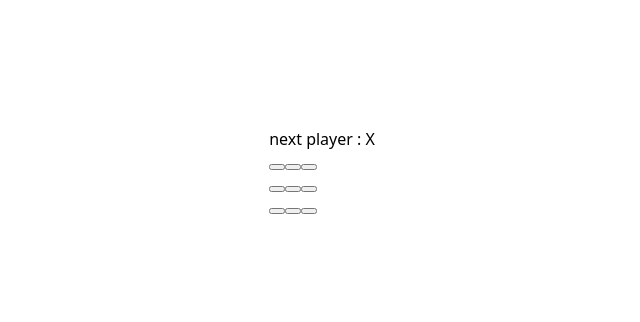
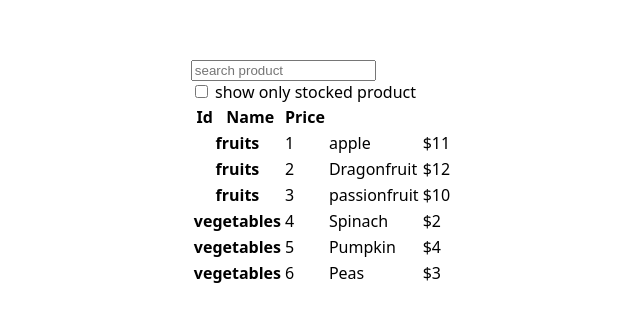
Before and after one commit to robinmahto/react19-tutorials, a React (Vite) app: page / in a window 1280 px wide. Shown: the part 228-550 px from the top of the page, without its empty margins (318-958 px from the left). Built offline with nearby package versions, Linux system fonts and the light colour scheme.

Commit message:
learning react concept while making components table products

```diff
--- a/package.json
+++ b/package.json
@@ -3,6 +3,7 @@
   "private": true,
   "version": "0.0.0",
   "source": "src/index.html",
+  "type": "module",
   "scripts": {
     "start": "parcel",
     "build": "parcel build"
--- a/src/App.tsx
+++ b/src/App.tsx
@@ -1,9 +1,11 @@
 // import { useState } from "react";
 import "./App.css";
+import FilterableProductTable from "./pages/FilterableProductTable";
+import { ProductsData } from "./utils/product";
 // import AboutPage from "./components/AboutPage";
 // import { MyButton } from "./components/MyButtons";
 // import Products from "./components/Products";
-import Games from "./pages/Games";
+// import Games from "./pages/Games";
 
 export function App() {
   // const [count, setCount] = useState(0);
@@ -18,7 +20,8 @@ export function App() {
       {isLogin ? <AboutPage /> : <><MyButton count={count} setCount={setCount} /><MyButton count={count} setCount={setCount}/></>}
       <Products /> */}
 
-      <Games />
+      {/* <Games /> */}
+      <FilterableProductTable product={ProductsData} />
     </>
   );
 }
--- /dev/null
+++ b/src/pages/FilterableProductTable.tsx
@@ -0,0 +1,59 @@
+import { useState } from "react";
+
+const SearchBar = () => {};
+const ProductTable = () => {};
+const ProductCategoryRow = () => {};
+const ProductRow = () => {};
+
+const FilterableProductTable = ({ product }) => {
+  const [productName, setProductName] = useState("");
+  const productfilters = product?.filter((data)=> data.name.toLowerCase().includes(productName))
+  // console.log("productsFilters : ", productfilters);
+  return (
+    <>
+      <div>
+        {/* search bar and filter */}
+        <div>
+          <input
+            type="text"
+            placeholder="search product"
+            value={productName}
+            onChange={(e) => {
+              setProductName(e.target.value);
+            }}
+          />
+          <div>
+            <label htmlFor="product">
+              <input type="checkbox" /> show only stocked product
+            </label>
+          </div>
+        </div>
+
+        {/* table for product listed down */}
+        <table>
+          <thead>
+            <tr>
+              <th>Id</th>
+              <th>Name</th>
+              <th>Price</th>
+            </tr>
+          </thead>
+          <tbody>
+            {productfilters?.map((data, index) => {
+              return (
+                <tr key={index}>
+                  <th colSpan={2}>{data.category}</th>
+                  <td>{index + 1}</td>
+                  <td>{data.name}</td>
+                  <td>{data.price}</td>
+                </tr>
+              );
+            })}
+          </tbody>
+        </table>
+      </div>
+    </>
+  );
+};
+
+export default FilterableProductTable;
--- /dev/null
+++ b/src/utils/product.ts
@@ -0,0 +1,38 @@
+export const ProductsData = [
+  {
+    category: "fruits",
+    price: "$11",
+    name: "apple",
+    stocked: false,
+  },
+  {
+    category: "fruits",
+    price: "$12",
+    name: "Dragonfruit",
+    stocked: true,
+  },
+  {
+    category: "fruits",
+    price: "$10",
+    name: "passionfruit",
+    stocked: true,
+  },
+  {
+    category: "vegetables",
+    price: "$2",
+    name: "Spinach",
+    stocked: true,
+  },
+  {
+    category: "vegetables",
+    price: "$4",
+    name: "Pumpkin",
+    stocked: false,
+  },
+  {
+    category: "vegetables",
+    price: "$3",
+    name: "Peas",
+    stocked: true,
+  },
+];
```
Also changed, not shown: 1 other file (tests, documents, lock files or other folders).
